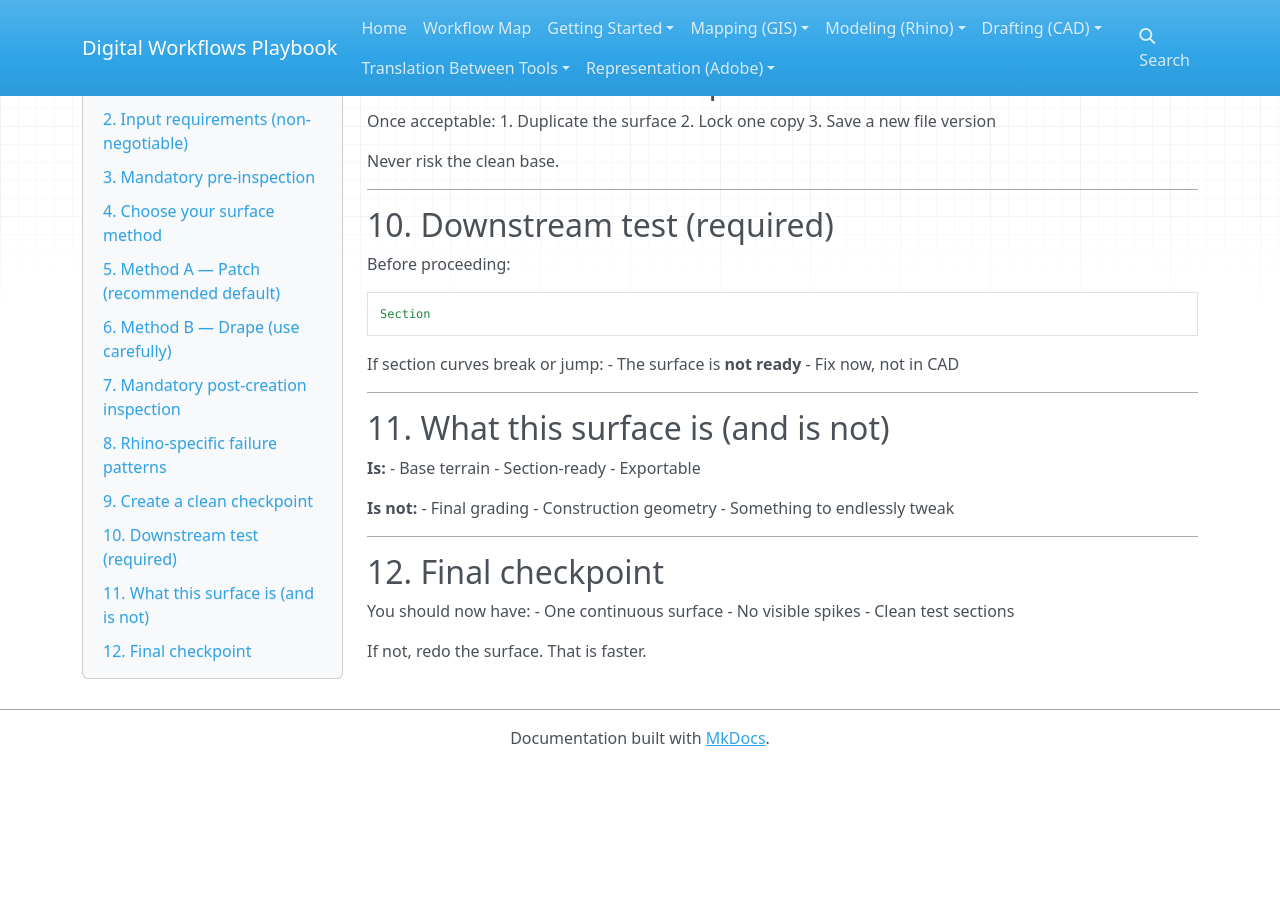
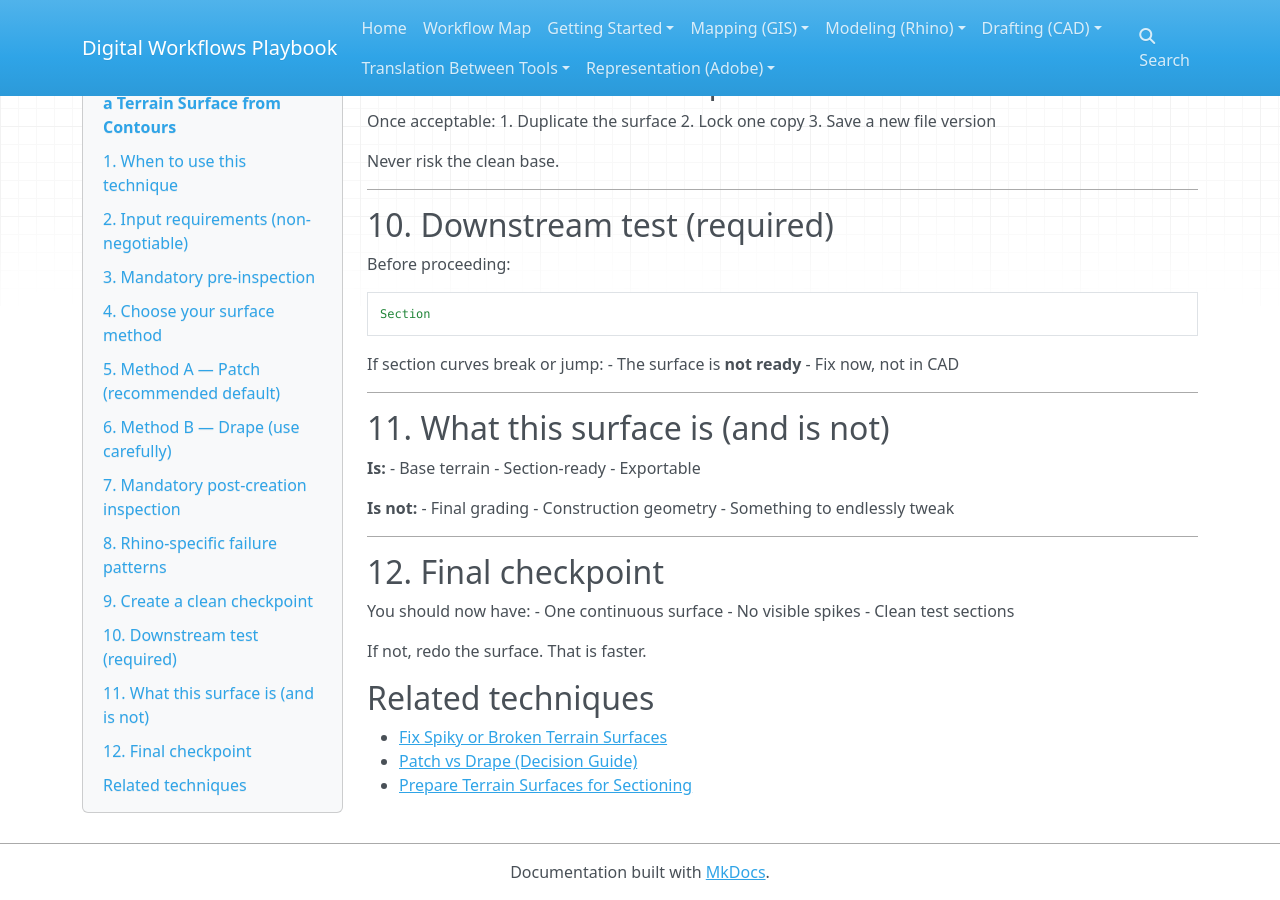
Before and after one commit to machineLandscape/digital-workflows-playbook, an MkDocs documentation site: the page built from docs/02_modeling_techniques/rhino_surface_from_contours.md, in a window 1280 px wide and 900 px high, scrolled down 3008 px. Built offline with MkDocs 1.6.1, drawn with Linux system fonts in a browser that asks for light colours; nearby versions of some CDN libraries; before the commit the page ends 3774 px from its top, so only the background shows below that.

Commit message:
Update rhino_surface_from_contours.md

```diff
--- a/docs/02_modeling_techniques/rhino_surface_from_contours.md
+++ b/docs/02_modeling_techniques/rhino_surface_from_contours.md
@@ -202,3 +202,9 @@ You should now have:
 - Clean test sections
 
 If not, redo the surface. That is faster.
+
+## Related techniques
+
+- [Fix Spiky or Broken Terrain Surfaces](rhino_fix_spiky_surfaces.md)
+- [Patch vs Drape (Decision Guide)](rhino_patch_vs_drape.md)
+- [Prepare Terrain Surfaces for Sectioning](rhino_prepare_for_sectioning.md)
```
